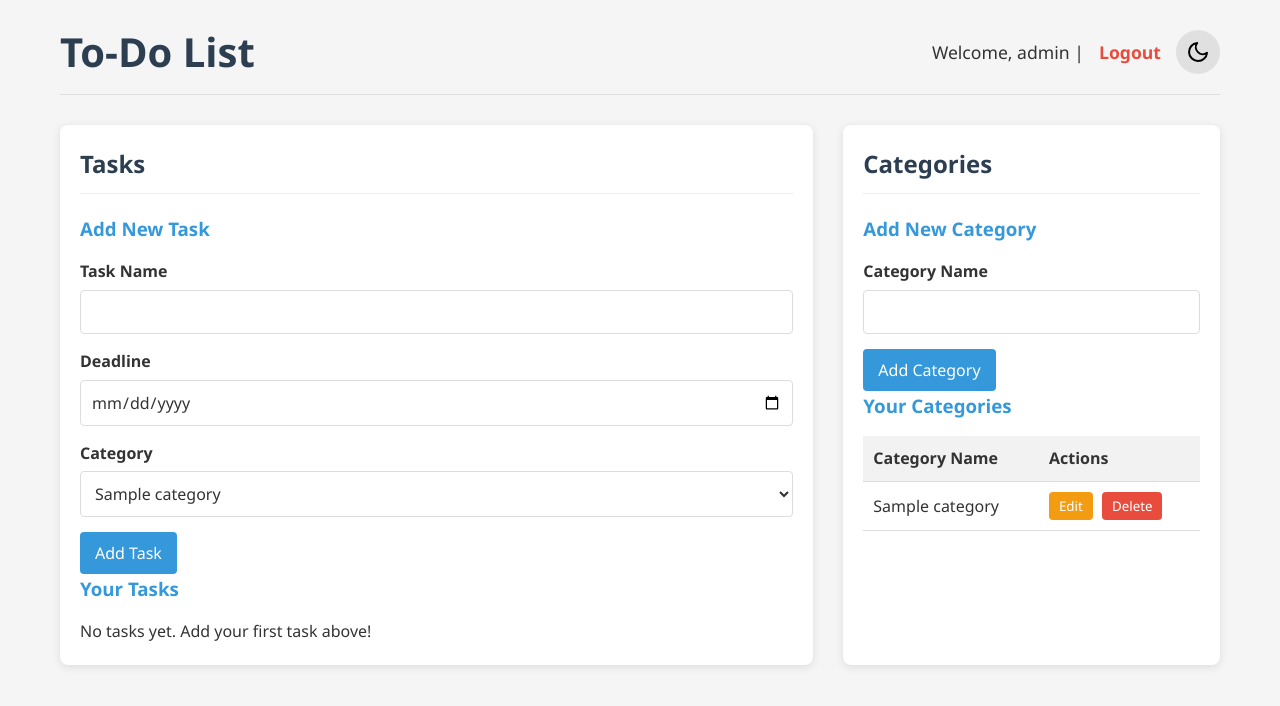
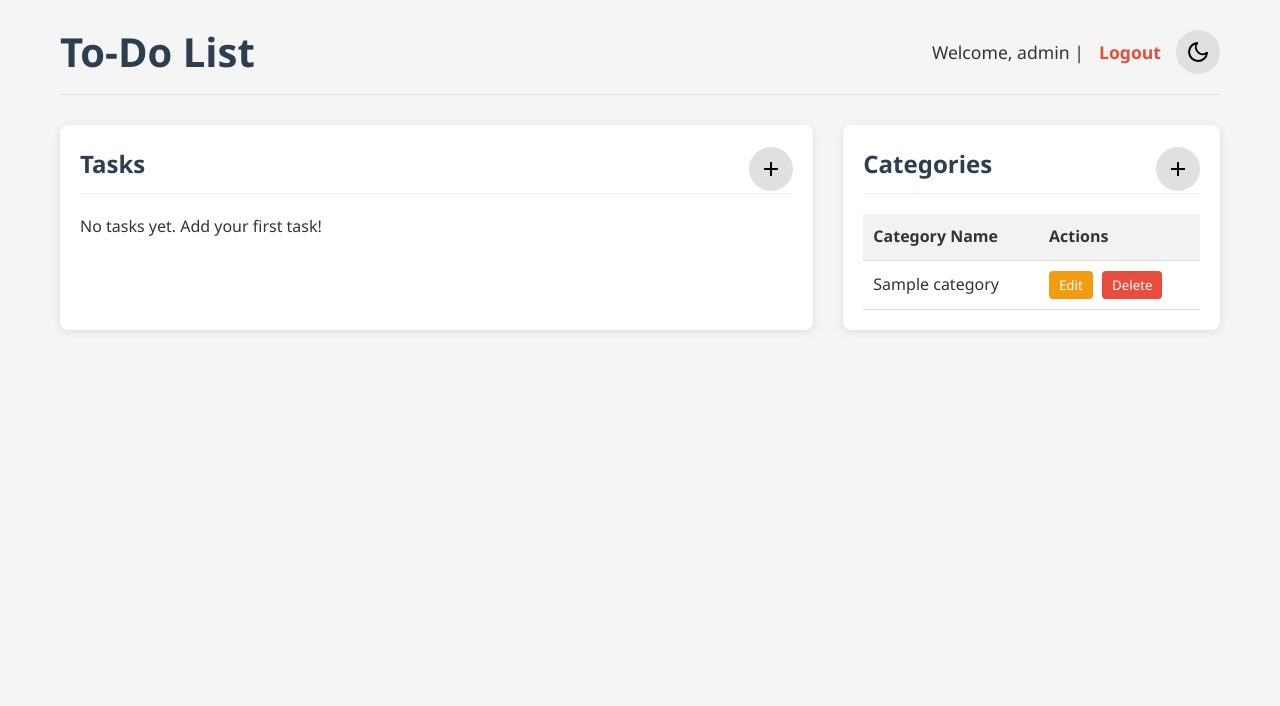
Before and after one commit to franbrizuelab/DWPHW4, a PHP site: page /dashboard.php in a window 1280 px wide. Shown: the top 706 px of the page. Run offline with PHP 8.4, Linux system fonts and the light colour scheme; a user stored in the database is signed in; data comes from the database, SQL or seed files in the repository; tables that the repository leaves empty hold one stand-in row (values such as "Sample post").

Commit message:
Pop up add task & category' '

```diff
--- a/css/style.css
+++ b/css/style.css
@@ -22,9 +22,9 @@
     --button-text-dark: #fff;
     --theme-toggle-bg-dark: #425568;
 
-    --theme-color-speed: 1.1s;
+    --theme-color-speed: 0.5s;
     --circle-expansion-speed: 0.5s;
-    --circle-opacity-speed: 0.7s;
+    --circle-opacity-speed: 0.5s;
 }
 
 * {
@@ -46,11 +46,13 @@ body.dark {
     color: var(--text-color-dark);
 }
 
-#theme-toggle {
+.icon-btn {
     background: var(--theme-toggle-bg-light);
     border: none;
     cursor: pointer;
     border-radius: 50%;
+    width: 44px; /* Consistent size */
+    height: 44px;
     padding: 10px;
     display: flex;
     align-items: center;
@@ -58,11 +60,11 @@ body.dark {
     transition: background-color var(--theme-color-speed);
 }
 
-body.dark #theme-toggle {
+body.dark .icon-btn {
     background: var(--theme-toggle-bg-dark);
 }
 
-#theme-icon {
+.icon-btn img {
     width: 24px;
     height: 24px;
 }
@@ -132,6 +134,7 @@ section {
     padding: 20px;
     box-shadow: 0 2px 10px rgba(0, 0, 0, 0.1);
     transition: background-color var(--theme-color-speed);
+    position: relative; /* For pop-up positioning */
 }
 
 body.dark section {
@@ -139,17 +142,31 @@ body.dark section {
     box-shadow: 0 2px 10px rgba(0, 0, 0, 0.3);
 }
 
+.section-header {
+    display: flex;
+    justify-content: space-between;
+    align-items: center;
+    margin-bottom: 20px;
+    border-bottom: 1px solid #eee;
+}
+
+body.dark .section-header {
+    border-bottom: 1px solid var(--header-border-dark);
+}
+
+.section-header h2 {
+    margin-bottom: 0; /* Remove margin from h2 as header now controls spacing */
+    border-bottom: none;
+}
+
 h2 {
     color: var(--header-text-light);
-    margin-bottom: 20px;
     padding-bottom: 10px;
-    border-bottom: 1px solid #eee;
-    transition: color var(--theme-color-speed), border-bottom-color var(--theme-color-speed);
+    transition: color var(--theme-color-speed);
 }
 
 body.dark h2 {
     color: var(--header-text-dark);
-    border-bottom: 1px solid var(--header-border-dark);
 }
 
 h3 {
--- a/dashboard.php
+++ b/dashboard.php
@@ -152,7 +152,7 @@ if ($_SERVER["REQUEST_METHOD"] == "POST") {
             <h1>To-Do List</h1>
             <div class="user-info">
                 Welcome, <?php echo htmlspecialchars($username); ?> | <a href="logout.php">Logout</a>
-                <button id="theme-toggle">
+                <button id="theme-toggle" class="icon-btn">
                     <img id="theme-icon" src="assets/<?php echo ($_SESSION['theme'] ?? 'light') === 'light' ? 'moon.svg' : 'sun.svg'; ?>" alt="Toggle Theme">
                 </button>
             </div>
@@ -160,12 +160,19 @@ if ($_SERVER["REQUEST_METHOD"] == "POST") {
 
         <main>
             <section class="task-section">
+                <div class="section-header">
                     <h2>Tasks</h2>
+                    <button id="show-add-task-form" class="add-btn icon-btn">
+                        <img src="assets/plus.svg" alt="Add Task">
+                    </button>
+                </div>
 
-                <!-- Add Task Form -->
+                <!-- Add Task Form (now a popup) -->
+                <div id="add-task-container" class="add-form-container">
                     <div class="add-form">
+                        <button class="close-form-btn">&times;</button>
+                        <form action="dashboard.php" method="post">
                             <h3>Add New Task</h3>
-                    <form action="dashboard.php" method="post">
                             <div class="form-group">
                                 <label for="task_name">Task Name</label>
                                 <input type="text" id="task_name" name="task_name" required autocomplete="off" value="<?php echo htmlspecialchars($form_data['task_name'] ?? ''); ?>">
@@ -188,12 +195,12 @@ if ($_SERVER["REQUEST_METHOD"] == "POST") {
                             <button type="submit" name="add_task" class="btn">Add Task</button>
                         </form>
                     </div>
+                </div>
 
                 <!-- Tasks List -->
                 <div class="tasks-list">
-                    <h3>Your Tasks</h3>
                     <?php if (empty($tasks)): ?>
-                        <p>No tasks yet. Add your first task above!</p>
+                        <p>No tasks yet. Add your first task!</p>
                     <?php else: ?>
                         <table>
                             <thead>
@@ -276,12 +283,19 @@ if ($_SERVER["REQUEST_METHOD"] == "POST") {
             </section>
 
             <section class="category-section">
+                <div class="section-header">
                     <h2>Categories</h2>
+                    <button id="show-add-category-form" class="add-btn icon-btn">
+                        <img src="assets/plus.svg" alt="Add Category">
+                    </button>
+                </div>
 
-                <!-- Add Category Form -->
+                <!-- Add Category Form (now a popup) -->
+                <div id="add-category-container" class="add-form-container">
                     <div class="add-form">
+                        <button class="close-form-btn">&times;</button>
+                        <form action="dashboard.php" method="post">
                             <h3>Add New Category</h3>
-                    <form action="dashboard.php" method="post">
                             <div class="form-group">
                                 <label for="category_name">Category Name</label>
                                 <input type="text" id="category_name" name="category_name" required autocomplete="off" value="<?php echo htmlspecialchars($form_data['category_name'] ?? ''); ?>">
@@ -289,12 +303,12 @@ if ($_SERVER["REQUEST_METHOD"] == "POST") {
                             <button type="submit" name="add_category" class="btn">Add Category</button>
                         </form>
                     </div>
+                </div>
 
                 <!-- Categories List -->
                 <div class="categories-list">
-                    <h3>Your Categories</h3>
                     <?php if (empty($categories)): ?>
-                        <p>No categories yet. Add your first category above!</p>
+                        <p>No categories yet. Add your first category!</p>
                     <?php else: ?>
                         <table>
                             <thead>
--- a/js/script.js
+++ b/js/script.js
@@ -79,7 +79,7 @@ document.addEventListener('DOMContentLoaded', function() {
 
     // Theme toggle
     const themeToggle = document.getElementById('theme-toggle');
-    const themeIcon = document.getElementById('theme-icon');
+    themeIcon = document.querySelector('#theme-toggle img'); // Corrected selector
 
     themeToggle.addEventListener('click', (event) => {
         event.preventDefault();
@@ -155,4 +155,26 @@ document.addEventListener('DOMContentLoaded', function() {
             popup.classList.remove('show');
         }, 1000);
     }
+
+    // --- Add Form Popups --- //
+    function initAddFormPopup(showBtnId, containerId) {
+        const showBtn = document.getElementById(showBtnId);
+        const container = document.getElementById(containerId);
+        if (!showBtn || !container) return;
+
+        const closeBtn = container.querySelector('.close-form-btn');
+
+        showBtn.addEventListener('click', (e) => {
+            e.preventDefault();
+            container.classList.add('show');
+        });
+
+        closeBtn.addEventListener('click', (e) => {
+            e.preventDefault();
+            container.classList.remove('show');
+        });
+    }
+
+    initAddFormPopup('show-add-task-form', 'add-task-container');
+    initAddFormPopup('show-add-category-form', 'add-category-container');
 });
```
Also changed, not shown: other parts of css/style.css (+65 -0 lines), assets/plus.svg (added). Lines whose indentation alone changed are shown as unchanged.
